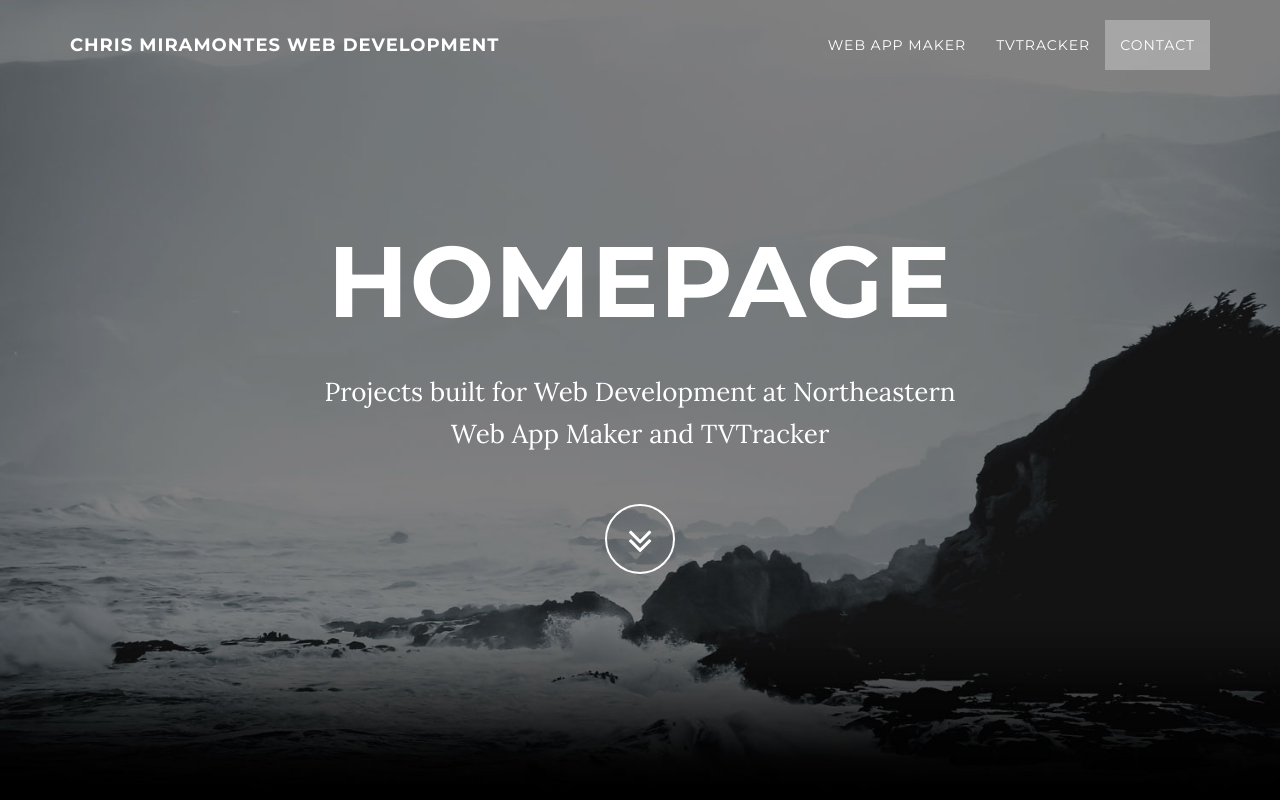
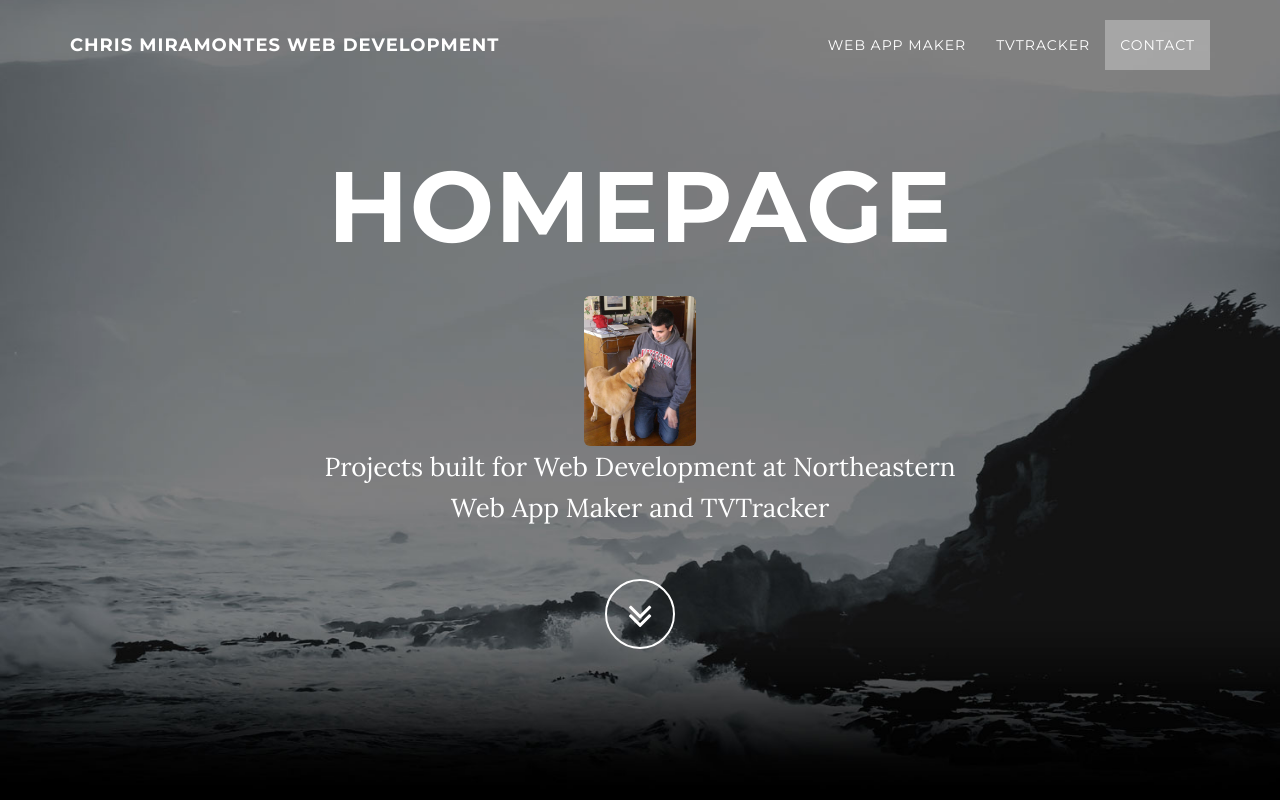
Before and after one commit to cmiram/Miramontes-Chris-web-dev, a website: page public/index.html in a window 1280 px wide. Shown: the top 800 px of the page. Drawn offline with Linux system fonts and the light colour scheme; some packages are replaced by stand-ins of ours.

Commit message:
Added picture to homepage

```diff
--- a/public/index.html
+++ b/public/index.html
@@ -16,6 +16,7 @@
 
     <!-- Custom CSS -->
     <link href="template/css/grayscale.css" rel="stylesheet">
+    <link href="template/css/homepage-style.css" rel="stylesheet">
 
     <!-- Custom Fonts -->
     <link href="template/font-awesome/css/font-awesome.min.css" rel="stylesheet" type="text/css">
@@ -75,6 +76,9 @@
             <div class="row">
                 <div class="col-md-8 col-md-offset-2">
                     <h1 class="brand-heading">Homepage</h1>
+                    <div class="img-wrapper">
+                        <img src="Resources/my_pic.jpg"  class="img-responsive img-rounded" alt="My Pic"/>
+                    </div>
                     <p class="intro-text">Projects built for Web Development at Northeastern<br>Web App Maker and TVTracker</p>
                     <a href="#about" class="btn btn-circle page-scroll">
                         <i class="fa fa-angle-double-down animated"></i>
--- /dev/null
+++ b/public/template/css/homepage-style.css
@@ -0,0 +1,5 @@
+.img-rounded {
+    width: 15%;
+    display: block;
+    margin: auto;
+}
```
